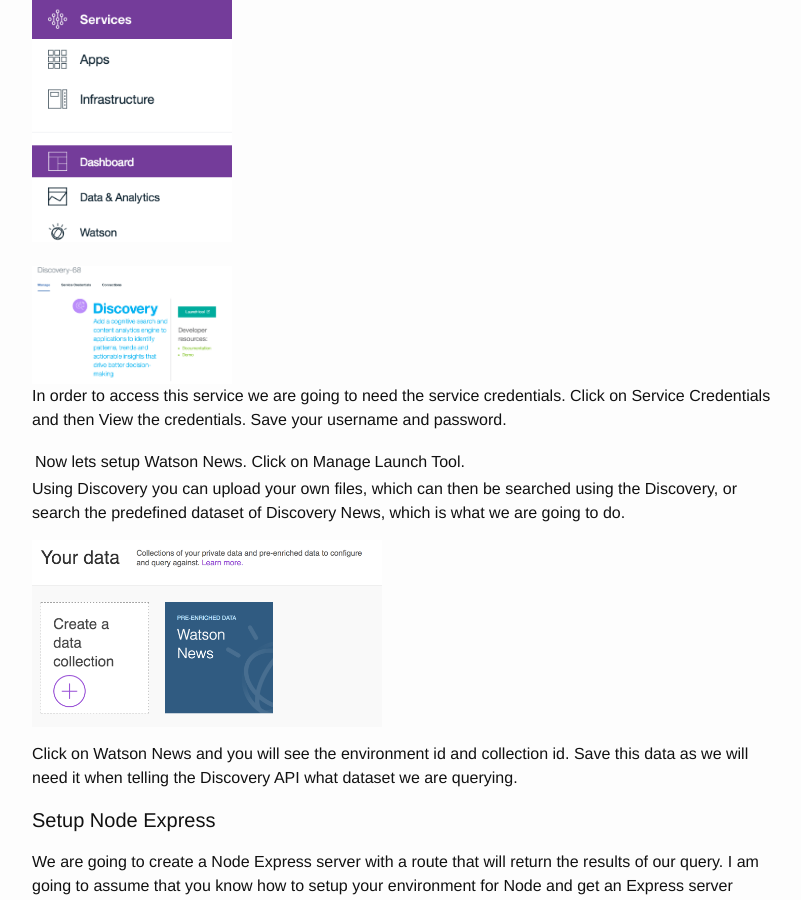
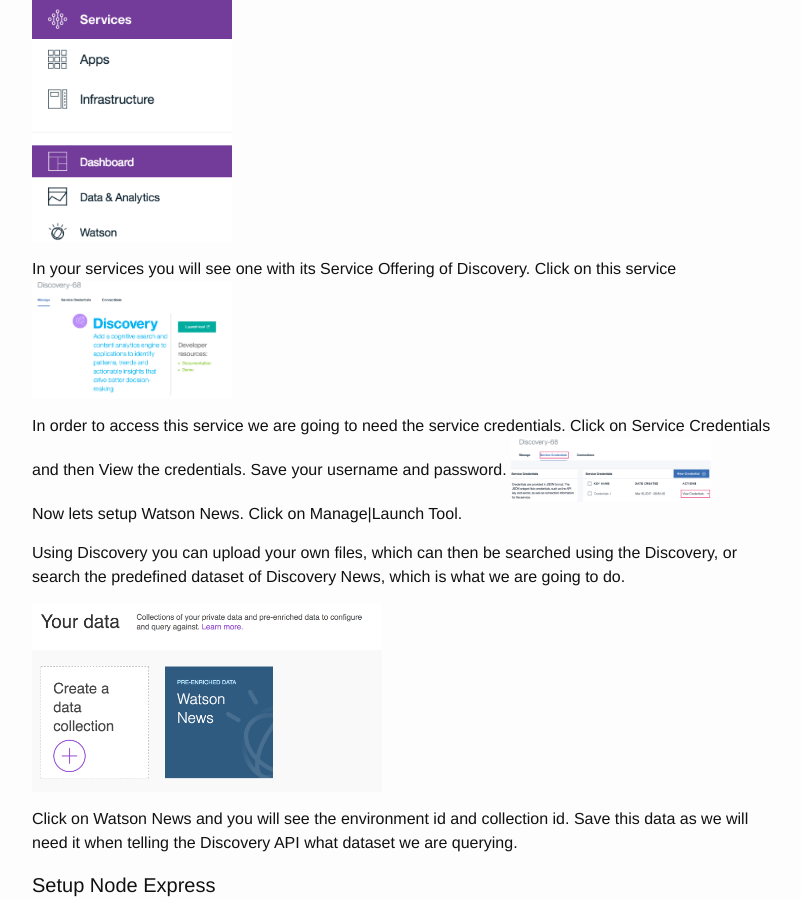
Before and after one commit to pwcremin/pwcremin.github.io, a Jekyll site: the page built from _posts/2017-03-15-discovery-news-bitcoin.markdown, in a window 1280 px wide and 900 px high, scrolled down 1041 px. Shown: the whole window, without its empty margins (238-1039 px from the left). Built offline with Jekyll 4.4.1, drawn with Linux system fonts in a browser that asks for light colours; comment, search, counter and statistics services are not loaded.

Commit message:
Update 2017-03-15-discovery-news-bitcoin.markdown

```diff
--- a/_posts/2017-03-15-discovery-news-bitcoin.markdown
+++ b/_posts/2017-03-15-discovery-news-bitcoin.markdown
@@ -26,11 +26,15 @@
 Go to the menu <img src="/assets/discovery-bitcoin/menu.png" width="30"/>, select Services|Dashboard.  Here you will see your newly created Discovery service.  Click on it.
 <br>
 <img src="/assets/discovery-bitcoin/service-dashboard.png" width="200"/>
-<br><br>
+<br>
+
+In your services you will see one with its Service Offering of Discovery.  Click on this service
 <img src="/assets/discovery-bitcoin/view_service.png" width="200"/>
 <br>
+
 In order to access this service we are going to need the service credentials. Click on Service Credentials and then View the credentials.  Save your username and password.
-
+<img src="/assets/discovery-bitcoin/service-credentials.png" width="200"/>
+<br>
 Now lets setup Watson News.  Click on Manage|Launch Tool.
 
 Using Discovery you can upload your own files, which can then be searched using the Discovery, or search the predefined dataset of Discovery News, which is what we are going to do.
```
